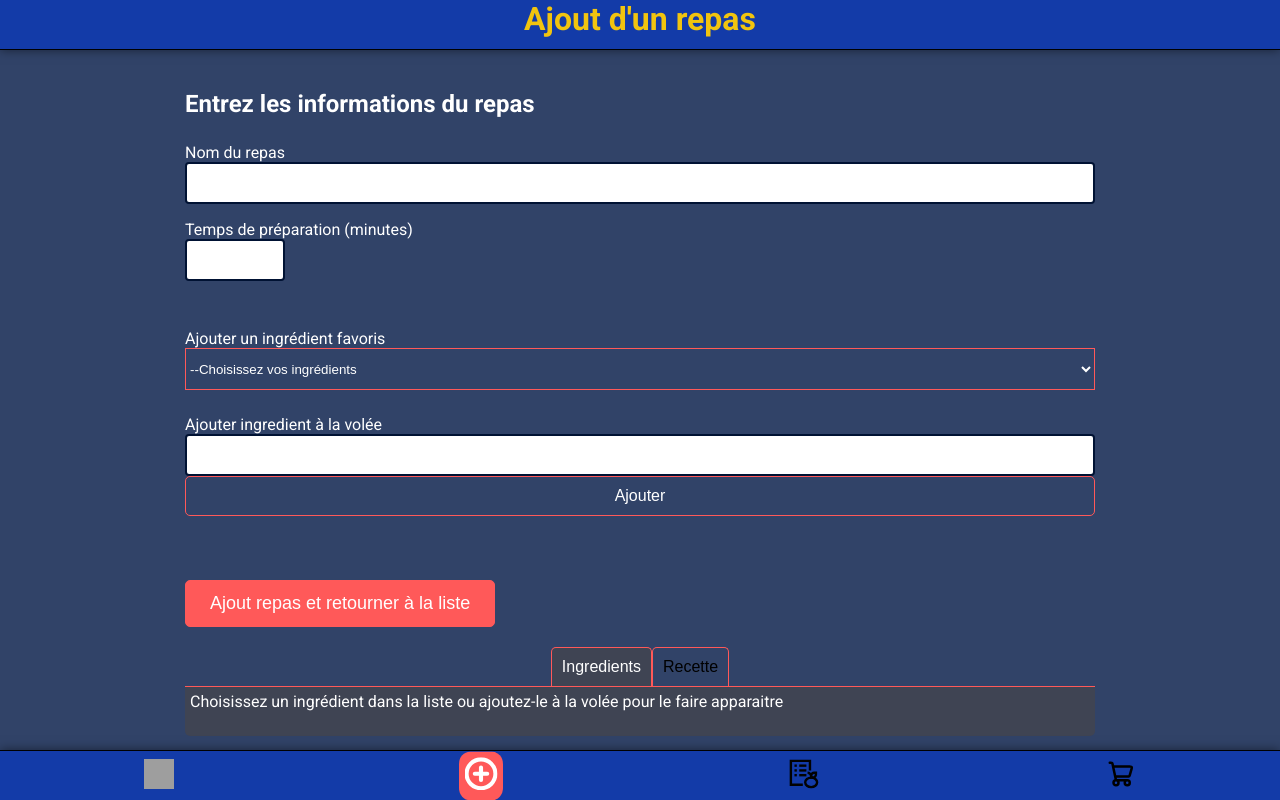
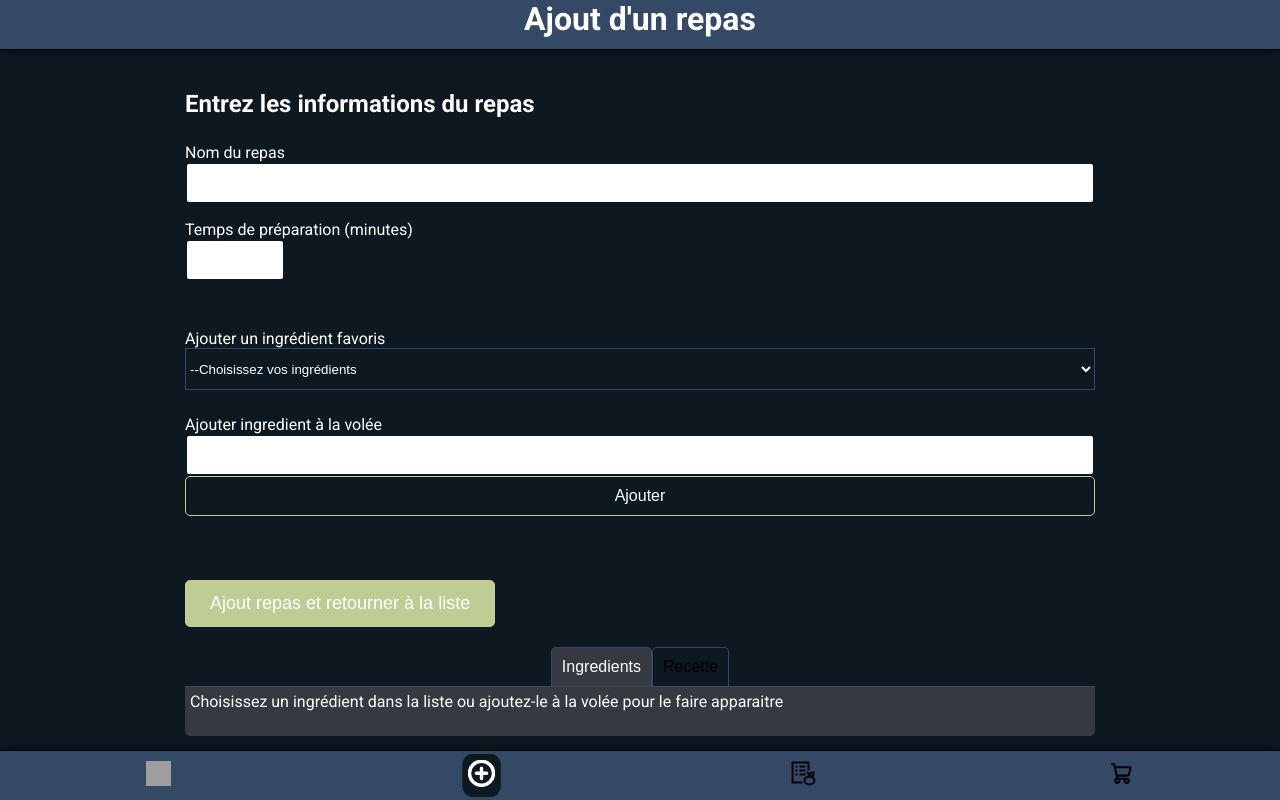
Before and after one commit to Coucodeur/keskonmange, a React (Vite) app: page /addmeal in a window 1280 px wide. Built offline with nearby package versions, Linux system fonts and the light colour scheme; grey boxes are pictures that could not be loaded.

Commit message:
new color theme

```diff
--- a/src/components/header/Header.scss
+++ b/src/components/header/Header.scss
@@ -1,8 +1,8 @@
 @import '../../style/variables.scss';
 .header{
   text-align: center;
-  background-color: $blue1;
+  background-color: $secondary-color;
   border-bottom: 1px solid black;
   box-shadow: 0 0 10px 0 rgba(0, 0, 0, 0.5);
-  color: $yellow1;
+  color: $white;
 }
--- a/src/components/nav/nav.scss
+++ b/src/components/nav/nav.scss
@@ -1,7 +1,7 @@
 @import "../../style/variables.scss";
 
 .navbar {
-    background-color: $blue1;
+    background-color: $secondary-color;
     border-top: 1px solid black;
     box-shadow: 0 0 10px 0 rgba(0, 0, 0, 0.5);
     display: flex;
@@ -15,8 +15,11 @@
         transition: 0.3s;
     }
     .nav-icon {
-        width: 30px;
-        height: 30px;
+        width: 25px;
+        height: 25px;
+        &:hover {
+            scale: 1.1;
+        }
     }
     .active {
         @extend %active-link;
--- a/src/style/index.scss
+++ b/src/style/index.scss
@@ -9,7 +9,7 @@
     list-style: none;
 }
 body {
-    background-color: $background-color;
+    background-color: $primary-color;
     font-family: "Roboto", sans-serif;
     .app {
         display: flex;
--- a/src/style/variables.scss
+++ b/src/style/variables.scss
@@ -3,17 +3,35 @@ $blue1: #133ba8;
 $yellow1: #f1c40f;
 $yellow2: #efd56d;
 $orange1: #ff7f00;
-$primary-color: #001233;
-$secondary-color: #ff5959;
-$secondary-color-clear: #ff8c8c;
+
+
+$primary-color: #0D1821;
+$secondary-color: #344966;
+$tertiary-color: #B4CDED;
+$quatuary-color: #F0F4EF;
+$fifty-color: #BFCC94;
+
+
 $onglet-background: #45454cbd;
-$background-color: #314368;
-$tertiary-color: #cac0b3;
+// $background-color: #2A2D33;
+// $tertiary-color: #cac0b3;
 $black: #000000;
 $white: #ffffff;
+// $blue1: #133ba8;
+// $yellow1: #f1c40f;
+// $yellow2: #efd56d;
+// $orange1: #ff7f00;
+// $primary-color: #001233;
+// $secondary-color: #ff5959;
+// $secondary-color: #ff8c8c;
+// $onglet-background: #45454cbd;
+// $background-color: #314368;
+// $tertiary-color: #cac0b3;
+// $black: #000000;
+// $white: #ffffff;
 $red1: #d70808;
-$cta-color: $secondary-color;
-$text-color: $tertiary-color;
+// $secondary-color: $secondary-color;
+// $text-color: $tertiary-color;
 
 // sizes :
 $bar-height: 50px;
@@ -21,7 +39,7 @@ $bar-height: 50px;
 // elements :
 //links for navbar
 %active-link {
-    background-color: $secondary-color;
+    background-color: $primary-color;
     scale: 1.1;
     padding: 5px;
     border-radius: 25%;
@@ -29,7 +47,7 @@ $bar-height: 50px;
 
 %button-normal {
     color: $white;
-    border: 1px solid $secondary-color;
+    border: 1px solid $fifty-color;
     border-radius: 5px;
     padding: 10px 10px;
     font-size: 16px;
@@ -39,26 +57,24 @@ $bar-height: 50px;
 
     @media screen and (min-width: 600px){
     &:hover {
-        background-color: $secondary-color-clear;
-        border: 1px solid $secondary-color-clear;
+        background-color: $fifty-color;
+        border: 1px solid $fifty-color;
         color: $black;
     }
     }
 }
 
 %button-cta {
-    background-color: $cta-color;
+    background-color: $fifty-color;
     color: $white;
-    border: 1px solid $cta-color;
+    border: 1px solid $fifty-color;
     border-radius: 5px;
     padding: 12px 24px;
     font-size: 18px;
     cursor: pointer;
     transition: background-color 0.3s, color 0.3s;
     &:hover {
-        background-color: $secondary-color-clear;
         color: $black;
-        border: 1px solid $secondary-color-clear;
     }
 }
 
@@ -72,7 +88,7 @@ $bar-height: 50px;
     border-radius: 4px;
     transition: border-color 0.3s, box-shadow 0.3s;
     &::placeholder {
-        color: lighten($text-color, 20%);
+        color: $white;
     }
     &:focus {
         border-color: $secondary-color;
```
